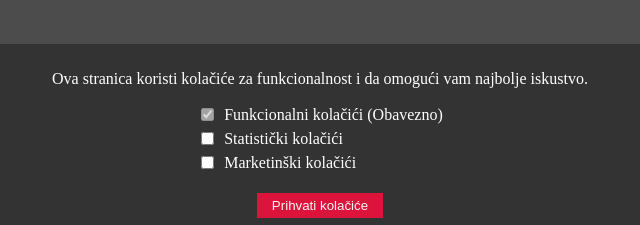
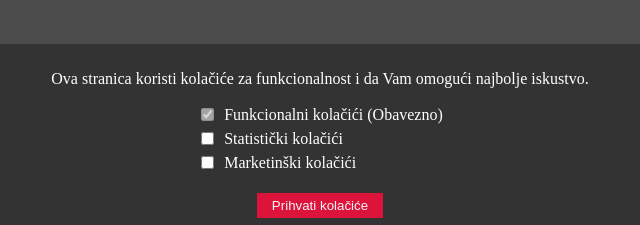
Before and after one commit to MateaDR/To-Do-Aplikacija, a plain HTML site: page index.html in a window 1280 px wide. Shown: the part 572-797 px from the top of the page, 320-960 px from the left. Drawn offline with Linux system fonts and the light colour scheme.

Commit message:
Update index.html

```diff
--- a/index.html
+++ b/index.html
@@ -35,7 +35,7 @@
         </div>
     </div>
     <div id="kolacici" class="kolacici-banner">
-        <p>Ova stranica koristi kolačiće za funkcionalnost i da omogući vam najbolje iskustvo.</p>
+        <p>Ova stranica koristi kolačiće za funkcionalnost i da Vam omogući najbolje iskustvo.</p>
         <ul>
             <li><input id="funkcionalni-kolacici" type="checkbox" checked disabled>Funkcionalni kolačići (Obavezno)</li>
             <li><input id="statisticki-kolacici" type="checkbox">Statistički kolačići</li>
```
